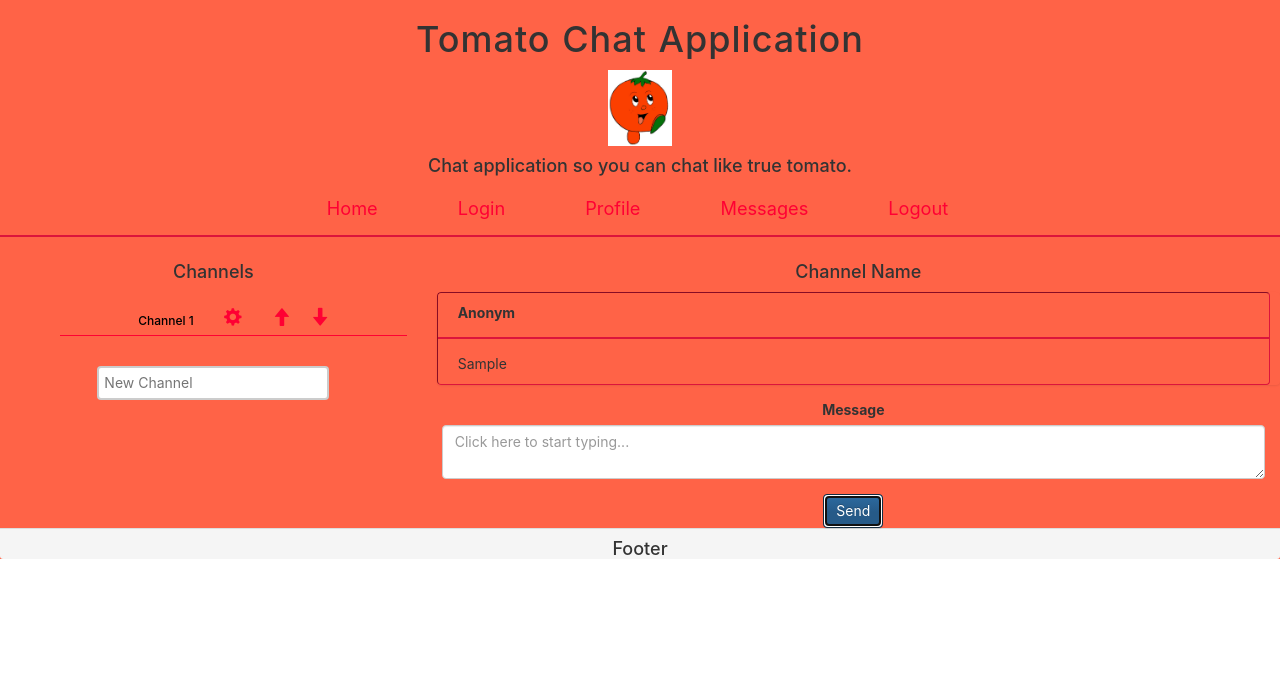
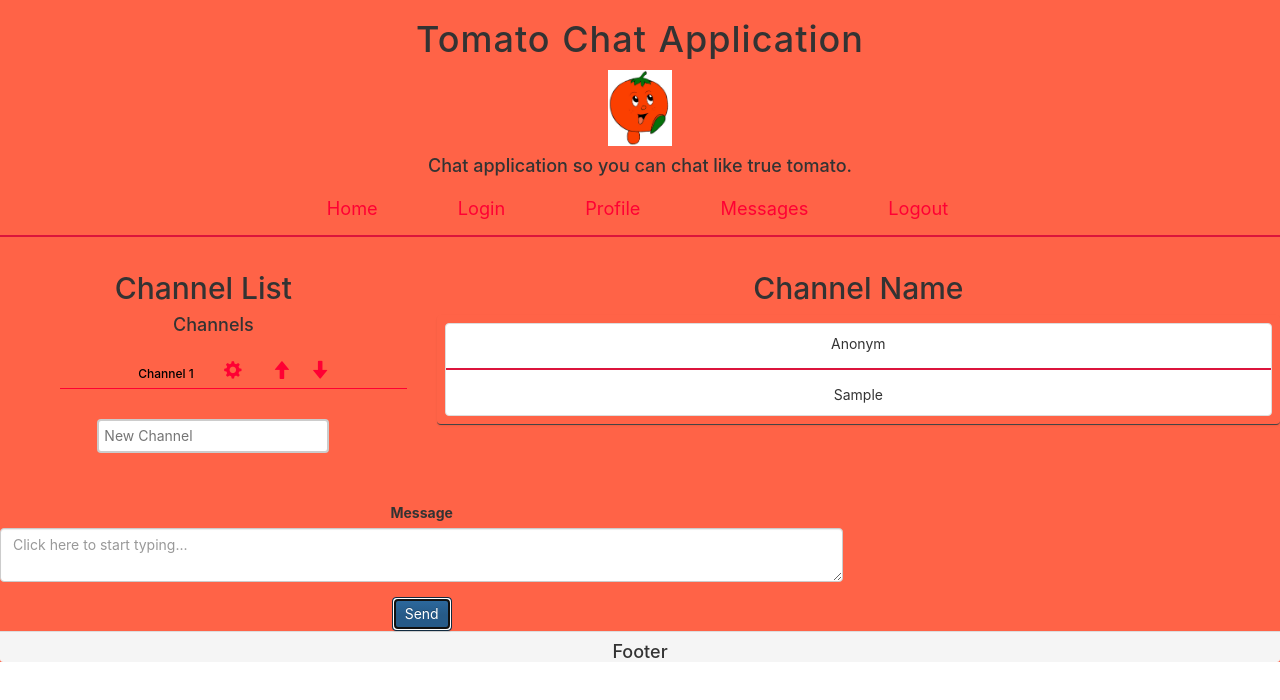
Before and after one commit to domhanak/tomato-chat, a React app: page /messages in a window 1280 px wide. Both pictures are taken after typing "Sample" into the empty fields and a click on the button "Send". Shown: the top 700 px of the page. Built offline with nearby package versions, Linux system fonts and the light colour scheme.

Commit message:
channel list fix

```diff
--- a/src/components/ChatWindow.tsx
+++ b/src/components/ChatWindow.tsx
@@ -3,7 +3,6 @@ import { MessageForm } from './MessageForm';
 import { MessageList } from './MessageList';
 import { IMessage } from '../models/IMessage';
 import {ChannelList} from './ChannelList';
-import '../styles/messages.scss';
 
 interface IChatWindowState {
     readonly username: string;
@@ -39,16 +38,17 @@ export class ChatWindow extends React.Component<IChatWindowProps, IChatWindowSta
         return (
             <div id="chat-container">
                 <div className="row">
-                    <div className="col-lg-4 col-md-4 col-sm-4 channel-container">
+                    <div className="col-lg-4 col-md-4 col-sm-4">
+                        <h2> Channel List </h2>
                         <ChannelList/>
                     </div>
-                    <div className="col-lg-8 col-md-8 col-sm-8 message-container">
-                        <h4> Channel Name </h4>
+                    <div className="col-lg-8 col-md-8 col-sm-8">
+                        <h2> Channel Name </h2>
                         <MessageList messages={this.state.messages}/>
                     </div>
                 </div>
-                <div className="new-message-container">
-                    <div className="col-lg-8 col-md-8 col-sm-8 col-md-offset-4">
+                <div className="new-message row">
+                    <div className="col-lg-8 col-md-8 col-sm-8">
                         <MessageForm message={this.state.message} username={this.state.username} onMessageChange={this.updateMessage} onSend={this.sendMessage}/>
                     </div>
                 </div>
--- a/src/styles/messages.scss
+++ b/src/styles/messages.scss
@@ -1,38 +1,32 @@
-.list-group {
-  max-height: 400px;
-  margin-bottom: 10px;
-  overflow-y: auto;
-  -webkit-overflow-scrolling: touch;
+
+
+.message:nth-child(2n) {
+  background-color: #dddddd;
 }
 
-.list-group-item {
-  background: tomato;
-  border: inset crimson 1px;
-  margin-right: 10px;
-}
 
-.message-list {
-  background-color: tomato;
-  text-align: left;
-  height: auto;
-}
-
-.message-container {
-  border: 0;
-  box-shadow: grey;
-}
-
-.message-text {
-  alignment: left;
-  margin-left: 20px;
-}
-
-.message-author {
-  alignment: left;
-  margin-left: 20px;
+.message__author {
+  display: inline-block;
+  margin-right: 8px;
   font-weight: bold;
 }
 
-.message {
-  box-shadow: black;
+
+.message__author:after {
+  content: ':';
 }
+
+
+.message__text {
+  display: inline-block;
+}
+
+
+.message-list {
+  padding: 8px;
+  border-bottom: #444444 solid 1px;
+}
+
+#chat-container .new-message {
+  margin-top: 50px;
+}
```
